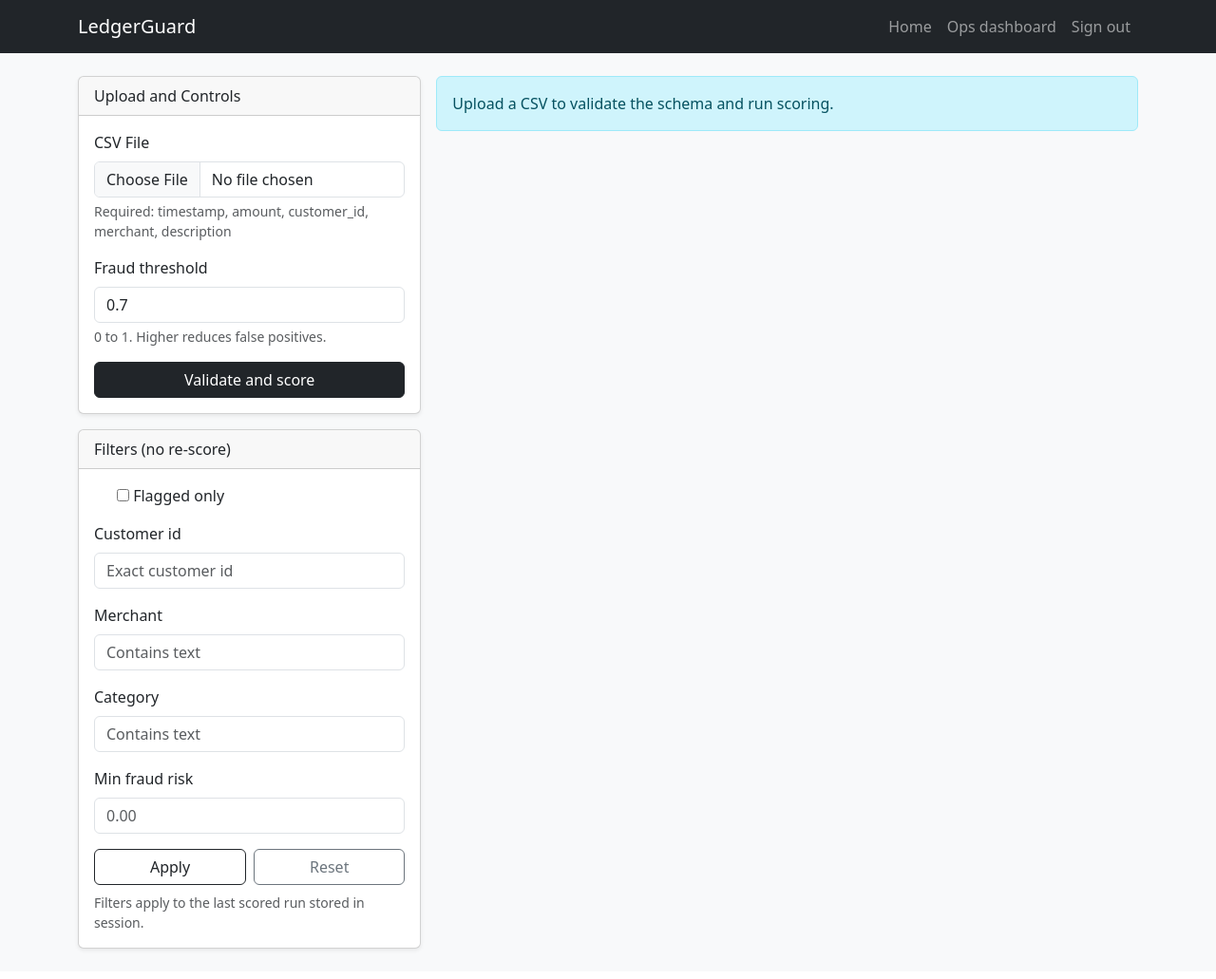
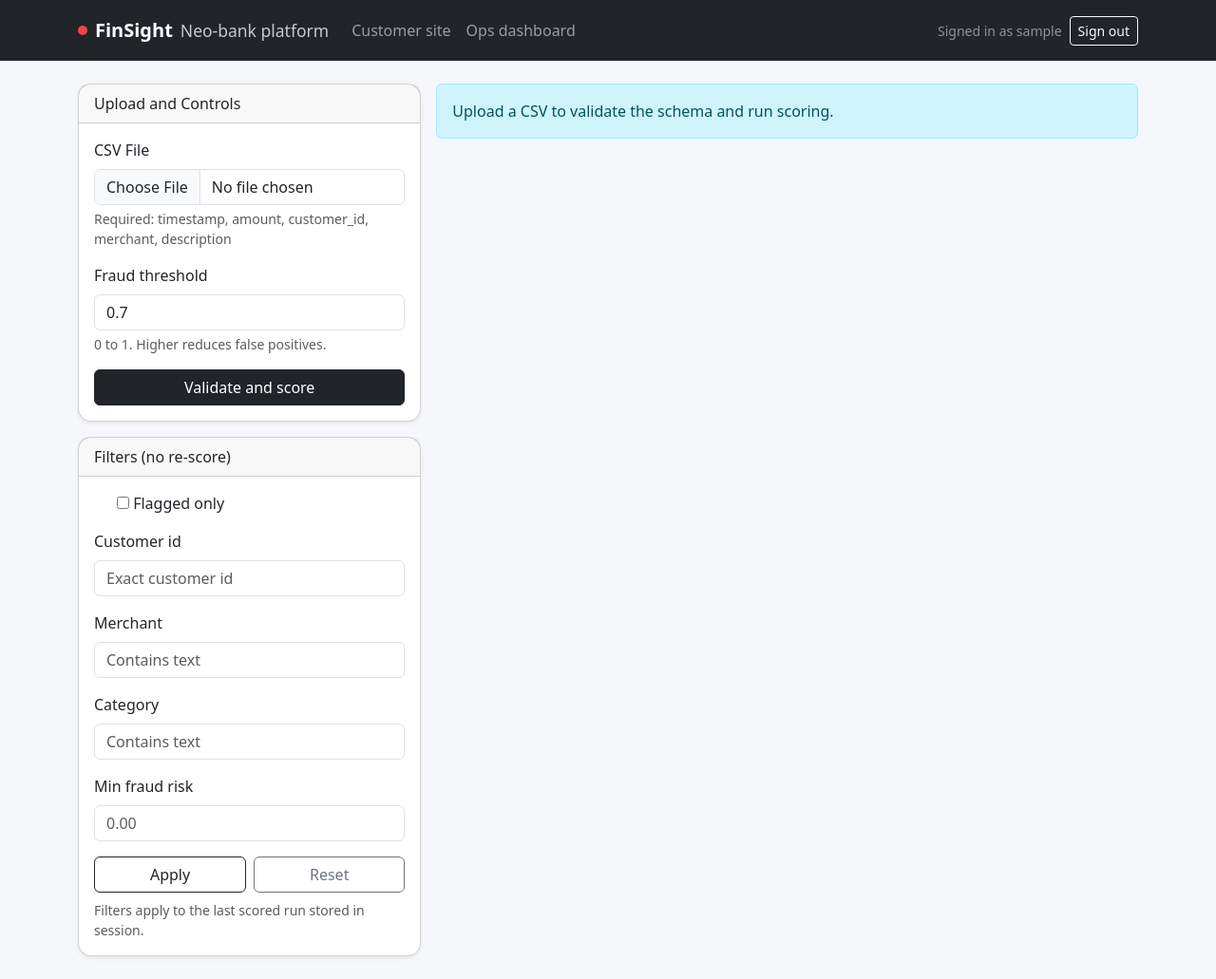
Before and after one commit to AAdewunmi/Neo-Bank-Fraud-Detection-Project, a Django app: page /ops/ in a window 1280 px wide. Shown: the whole page at 95% size. Before the commit the page ends 1002 px from the top, so only its background shows below. Run offline with Django 5.2, Linux system fonts and the light colour scheme; the visitor is signed in with stand-in values (Sample User, id 1).

Commit message:
Refactor base.html for improved branding and navigation structure

```diff
--- a/dashboard/templates/dashboard/base.html
+++ b/dashboard/templates/dashboard/base.html
@@ -1,80 +1,69 @@
+{% load static %}
 <!doctype html>
 <html lang="en">
   <head>
-    <meta charset="utf-8" />
-    <meta name="viewport" content="width=device-width, initial-scale=1" />
-    <title>{% block title %}LedgerGuard{% endblock %}</title>
-    <link
-      href="https://cdn.jsdelivr.net/npm/bootstrap@5.3.3/dist/css/bootstrap.min.css"
-      rel="stylesheet"
-      integrity="sha384-QWTKZyjpPEjISv5WaRU9OFeRpok6YctnYmDr5pNlyT2bRjXh0JMhjY6hW+ALEwIH"
-      crossorigin="anonymous"
-    />
+    <meta charset="utf-8">
+    <title>FinSight</title>
+    <meta name="viewport" content="width=device-width, initial-scale=1">
+    <link href="https://cdn.jsdelivr.net/npm/bootstrap@5.3.3/dist/css/bootstrap.min.css" rel="stylesheet">
+
+    <style>
+      :root {
+        --fs-bg: #f6f7fb;
+        --fs-ink: #0f172a;
+      }
+      body { background: var(--fs-bg); color: var(--fs-ink); }
+      .card { border-radius: 14px; }
+      .brand-dot {
+        display: inline-block;
+        width: 10px;
+        height: 10px;
+        border-radius: 999px;
+        background: #ef4444;
+        margin-right: 8px;
+      }
+    </style>
   </head>
-  <body class="bg-light">
+
+  <body>
     <nav class="navbar navbar-expand-lg navbar-dark bg-dark">
-      <div class="container">
-        <a class="navbar-brand" href="{% url 'public_home' %}">LedgerGuard</a>
+      <div class="container py-1">
+        <a class="navbar-brand d-flex align-items-center" href="/">
+          <span class="brand-dot"></span>
+          <span class="fw-semibold">FinSight</span>
+          <span class="ms-2 small opacity-75">Neo-bank platform</span>
+        </a>
 
-        <button
-          class="navbar-toggler"
-          type="button"
-          data-bs-toggle="collapse"
-          data-bs-target="#nav"
-          aria-controls="nav"
-          aria-expanded="false"
-          aria-label="Toggle navigation"
-        >
+        <button class="navbar-toggler" type="button" data-bs-toggle="collapse" data-bs-target="#navMain">
           <span class="navbar-toggler-icon"></span>
         </button>
 
-        <div class="collapse navbar-collapse" id="nav">
-          <ul class="navbar-nav ms-auto">
+        <div id="navMain" class="collapse navbar-collapse">
+          <ul class="navbar-nav me-auto mb-2 mb-lg-0">
             <li class="nav-item">
-              <a class="nav-link" href="{% url 'public_home' %}">Home</a>
+              <a class="nav-link" href="/app/">Customer site</a>
             </li>
+            <li class="nav-item">
+              <a class="nav-link" href="/ops/">Ops dashboard</a>
+            </li>
+          </ul>
 
-            <li class="nav-item">
-              <!-- CHANGED: use namespaced dashboard route -->
-              <a class="nav-link" href="{% url 'dashboard:dashboard' %}">Ops dashboard</a>
-            </li>
-
+          <div class="d-flex align-items-center gap-2">
             {% if user.is_authenticated %}
-              <li class="nav-item d-flex align-items-center">
-                <!-- CHANGED: POST logout, but rendered as a link -->
-                <form method="post" action="{% url 'logout' %}" class="m-0 p-0 d-inline">
-                  {% csrf_token %}
-                  <a
-                    href="#"
-                    class="nav-link"
-                    role="button"
-                    onclick="this.closest('form').submit(); return false;"
-                  >
-                    Sign out
-                  </a>
-                </form>
-              </li>
+              <span class="text-white-50 small">Signed in as {{ user.username }}</span>
+              <a class="btn btn-sm btn-outline-light" href="{% url 'logout' %}">Sign out</a>
             {% else %}
-              <li class="nav-item">
-                <!-- CHANGED: next uses namespaced dashboard route -->
-                <a class="nav-link" href="{% url 'login' %}?next={% url 'dashboard:dashboard' %}">
-                  Ops sign in
-                </a>
-              </li>
+              <a class="btn btn-sm btn-outline-light" href="{% url 'login' %}">Ops sign in</a>
             {% endif %}
-          </ul>
+          </div>
         </div>
       </div>
     </nav>
 
-    <main class="container py-4">
+    <main class="container my-4">
       {% block content %}{% endblock %}
     </main>
 
-    <script
-      src="https://cdn.jsdelivr.net/npm/bootstrap@5.3.3/dist/js/bootstrap.bundle.min.js"
-      integrity="sha384-YvpcrYf0tY3lHB60NNkmXc5s9fDVZLESaAA55NDzOxhy9GkcIdslK1eN7N6jIeHz"
-      crossorigin="anonymous"
-    ></script>
+    <script src="{% static 'dashboard/custom.js' %}"></script>
   </body>
 </html>
--- a/docker-compose.yml
+++ b/docker-compose.yml
@@ -1,7 +1,4 @@
 services:
-  neo_bank_app:
-    container_name: neo_bank_app
-    image: neo-bank-fraud-detection-project
   db:
     image: postgres:16-alpine
     container_name: neobank_db
```
